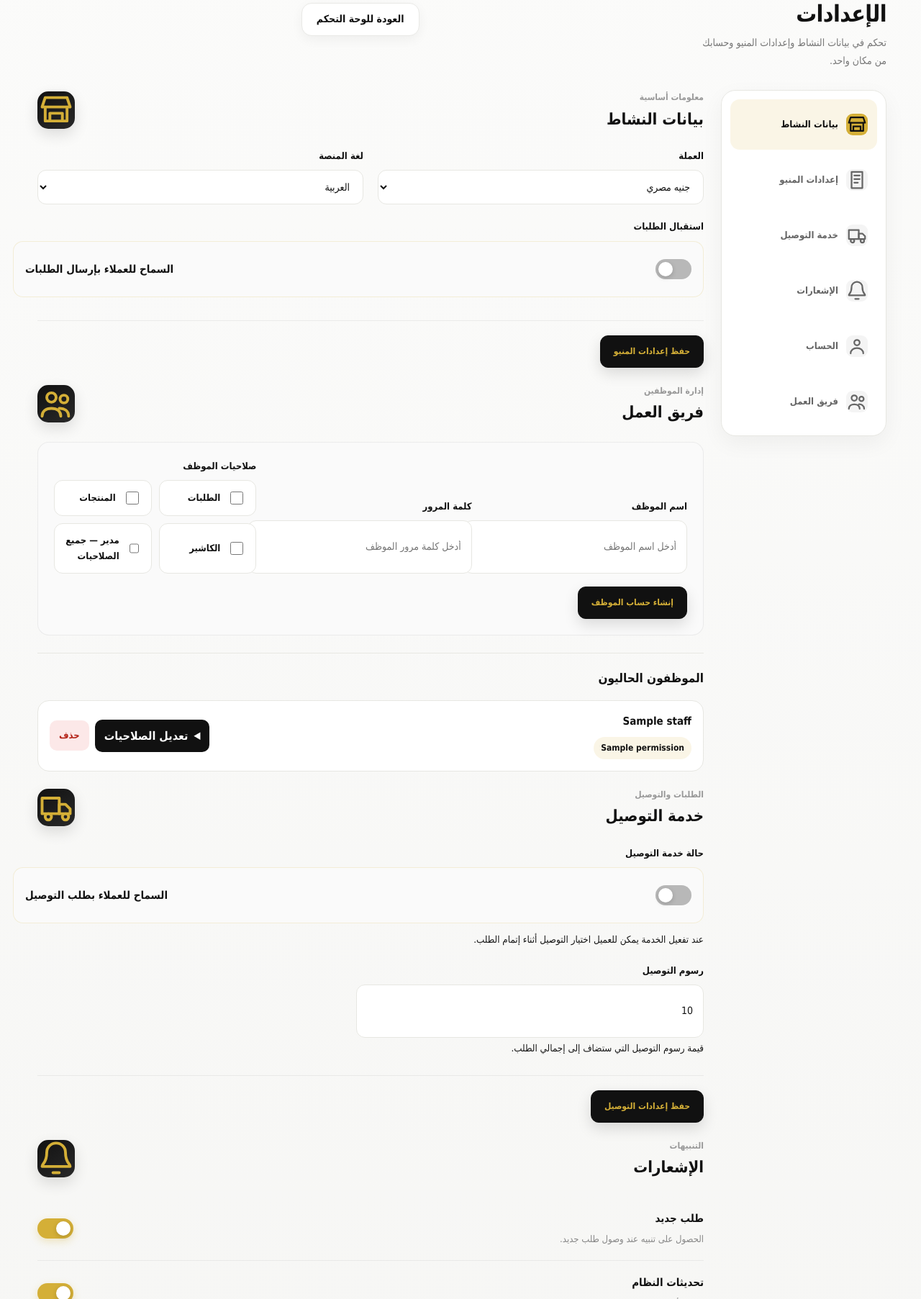
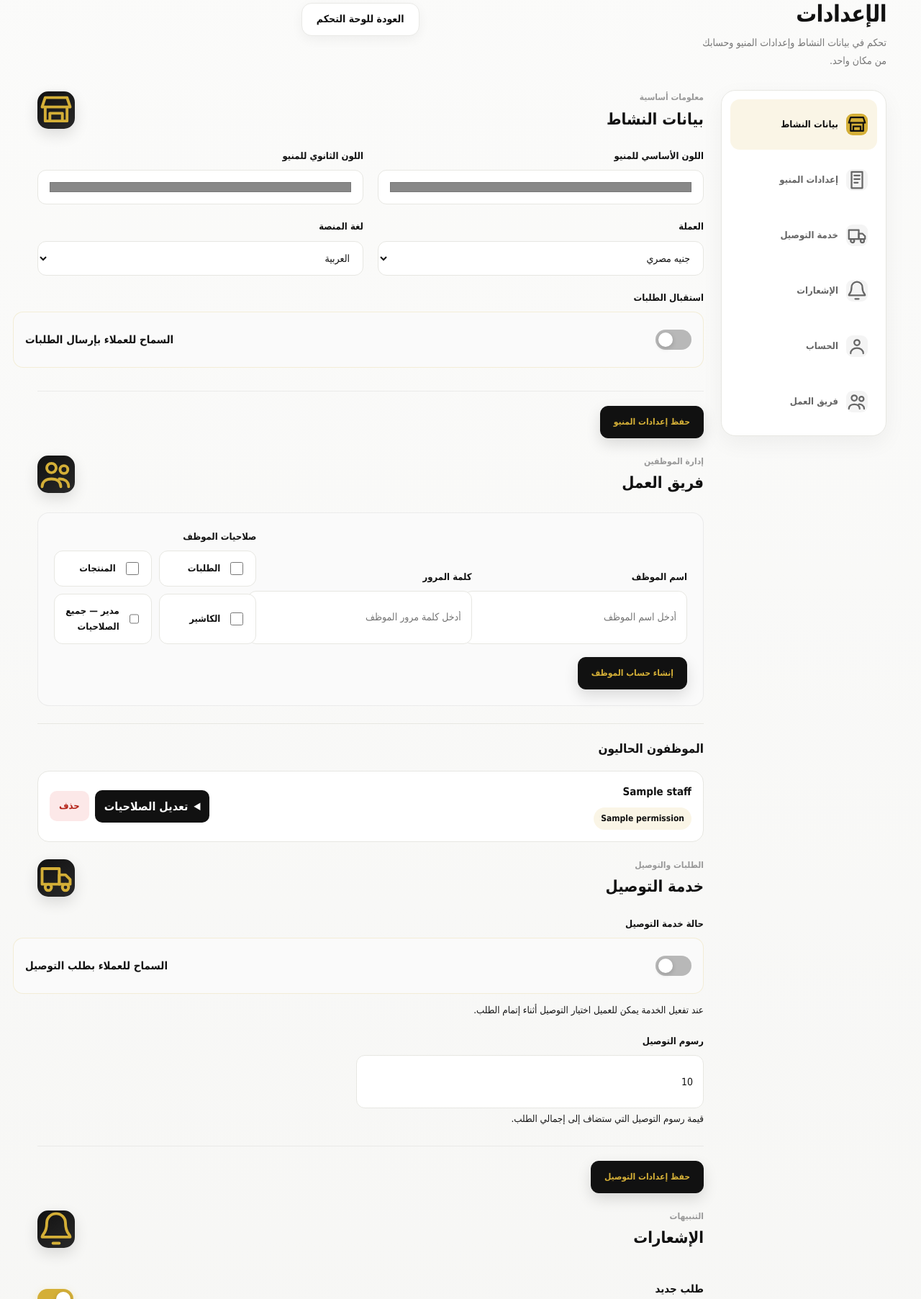
Before and after one commit to mh3660841-max/MenuSmart, a Flask app: template templates/settings.html in a window 1280 px wide. Shown: the part 137-1942 px from the top of the page at 72% size. Run offline with Flask 3, Linux system fonts and the light colour scheme; the template is opened without the code that fills it: most values are stand-ins (such as "Sample title", 1, 10 or a date in 2020).

Commit message:
Add restaurant menu color settings

```diff
--- a/templates/settings.html
+++ b/templates/settings.html
@@ -361,6 +361,19 @@
 >
 
 <div class="form-grid">
+
+    <div class="form-group">
+        <label for="primary_color">اللون الأساسي للمنيو</label>
+        <input type="color" id="primary_color" name="primary_color"
+               value="{{ settings.primary_color if settings and settings.primary_color else '#111111' }}">
+    </div>
+
+    <div class="form-group">
+        <label for="secondary_color">اللون الثانوي للمنيو</label>
+        <input type="color" id="secondary_color" name="secondary_color"
+               value="{{ settings.secondary_color if settings and settings.secondary_color else '#D4AF37' }}">
+    </div>
+
 
     <div class="form-group">
     <label for="currency">العملة</label>
```
Also changed, not shown: templates/public_menu.html (+14 -8 lines).
